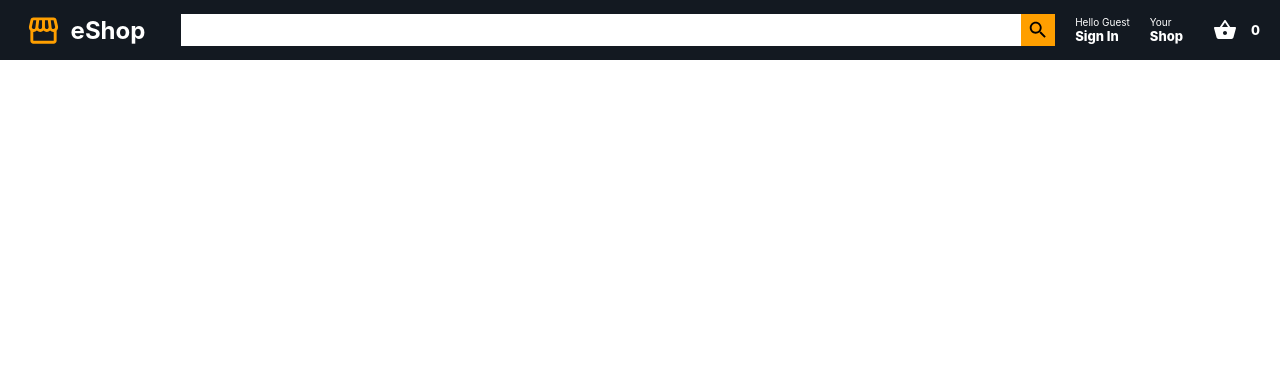
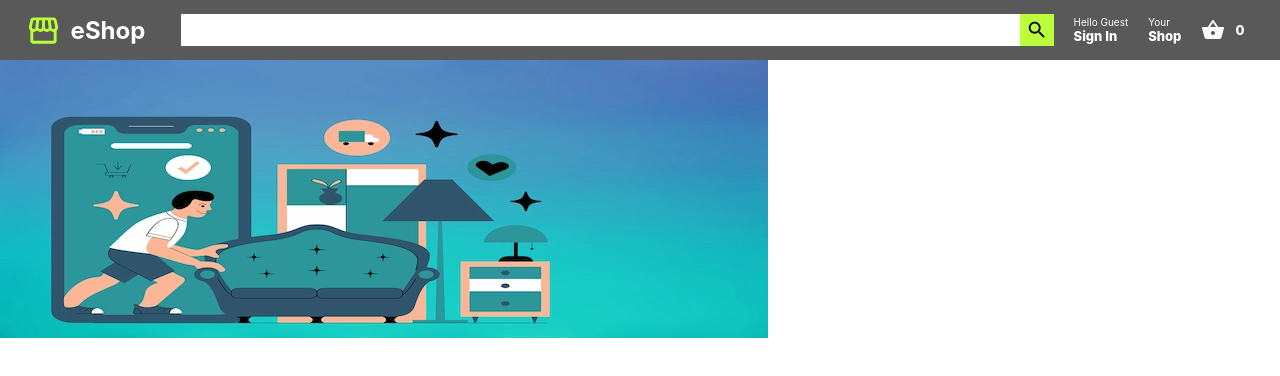
Before and after one commit to sonnenbergmarc/react-eshop, a React (Create React App) app: page / in a window 1280 px wide. Shown: the top 376 px of the page. Built offline with nearby package versions, Linux system fonts and the light colour scheme.

Commit message:
Changed colour palette and added an image

```diff
--- a/src/App.js
+++ b/src/App.js
@@ -1,10 +1,12 @@
 import './App.css';
 import Header from './Header';
+import Home from './Home';
 
 function App() {
   return (
     <div className="App">
       <Header />
+      <Home />
     </div>
   );
 }
--- a/src/Header.css
+++ b/src/Header.css
@@ -2,7 +2,7 @@
     height: 3.75rem;
     display: flex;
     align-items: center;
-    background-color: #131921;
+    background-color: #595959;
     position: sticky;
     top: 0;
     z-index: 100;
@@ -11,7 +11,7 @@
 .header__logo {
     display: flex;
     align-items: center;
-    color: #ff9f00;
+    color: #BAFF39;
     margin: 0 1.6rem;
 }
 
@@ -43,7 +43,7 @@
 .header__searchIcon {
     padding: 0.3125rem;
     height: 1.375rem !important;
-    background-color: #ff9f00;
+    background-color: #BAFF39;
 }
 
 .header__nav {
@@ -72,13 +72,8 @@
     display: flex;
     align-items: center;
     color: white;
-    margin-right: 0.25rem;
+    margin-right: 1.6rem;
     margin-left: 0.625rem;
-}
-
-.nav__item:last-of-type {
-    flex-direction: unset;
-    align-items: center;
 }
 
 .nav__basketCount {
--- a/src/Header.js
+++ b/src/Header.js
@@ -26,8 +26,8 @@ function Header() {
                     <span className="nav__itemLineOne">Your</span>
                     <span className="nav__itemLineTwo">Shop</span>
                 </div>
-                <div className="nav__item">
-                    <ShoppingBasketIcon className="nav__itemBasket"/>
+                <div className="nav__itemBasket">
+                    <ShoppingBasketIcon/>
                     <span className="nav__itemLineTwo nav__basketCount">0</span>
                 </div>
             </div>
--- /dev/null
+++ b/src/Home.js
@@ -0,0 +1,17 @@
+import React from "react";
+import './Home.css';
+import onlineShopImage from './img/online-shop-768.webp'
+
+function Home() {
+    return (
+        <div>
+            <div className="home">
+                <div className="home__container">
+                    <img src={onlineShopImage} alt="Online Shopping Cartoon" className="home__image" />
+                </div>
+            </div>
+        </div>
+    )
+}
+
+export default Home
```
Also changed, not shown: src/Home.css (added), src/img/online-shop-768.webp (added).
